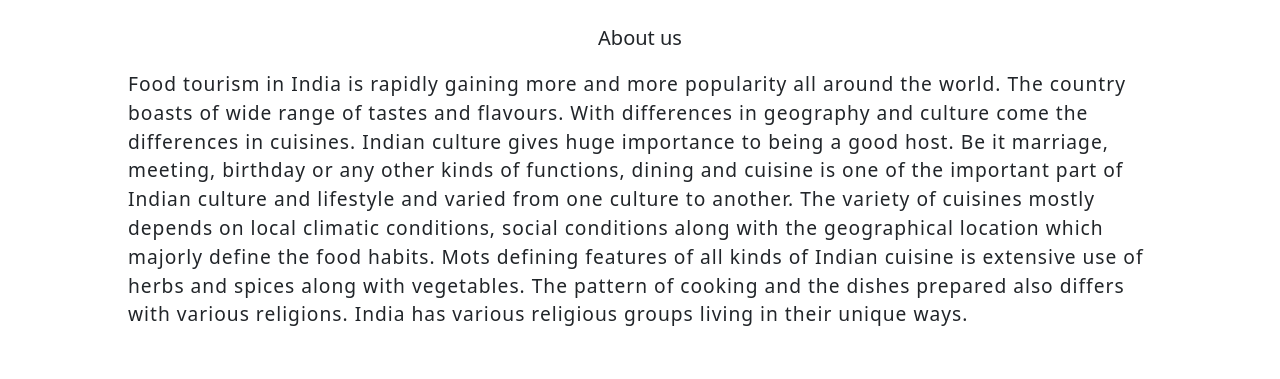
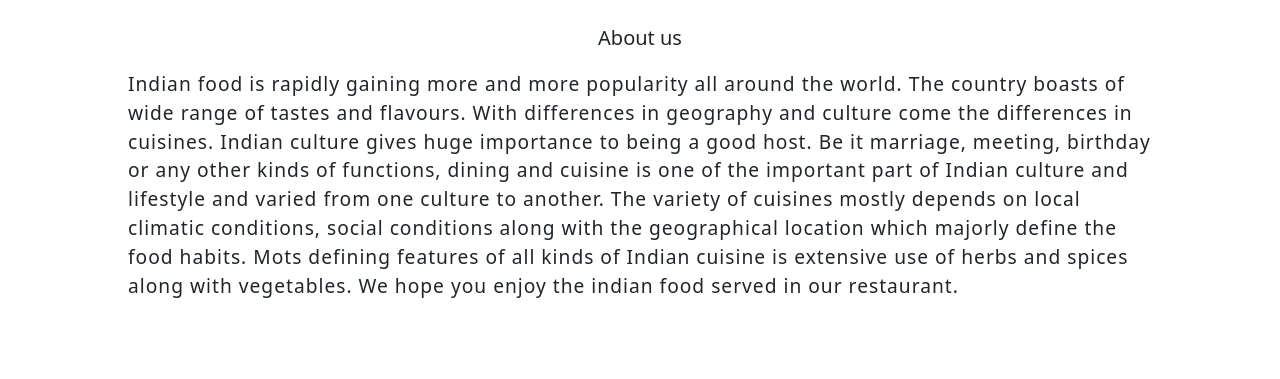
Before and after one commit to eri-she/FE17-CR3-Ericka, an Angular app: page /about in a window 1280 px wide. Shown: the part 315-694 px from the top of the page. Built offline with nearby package versions, Linux system fonts and the light colour scheme.

Commit message:
last  details

```diff
--- a/src/app/about-us/about-us.component.html
+++ b/src/app/about-us/about-us.component.html
@@ -6,19 +6,18 @@
   <div>
     <h5 class="title">About us</h5>
     <p class="text mb-5">
-      Food tourism in India is rapidly gaining more and more popularity all
-      around the world. The country boasts of wide range of tastes and flavours.
-      With differences in geography and culture come the differences in
-      cuisines. Indian culture gives huge importance to being a good host. Be it
-      marriage, meeting, birthday or any other kinds of functions, dining and
-      cuisine is one of the important part of Indian culture and lifestyle and
-      varied from one culture to another. The variety of cuisines mostly depends
-      on local climatic conditions, social conditions along with the
-      geographical location which majorly define the food habits. Mots defining
-      features of all kinds of Indian cuisine is extensive use of herbs and
-      spices along with vegetables. The pattern of cooking and the dishes
-      prepared also differs with various religions. India has various religious
-      groups living in their unique ways.
+      Indian food is rapidly gaining more and more popularity all around the
+      world. The country boasts of wide range of tastes and flavours. With
+      differences in geography and culture come the differences in cuisines.
+      Indian culture gives huge importance to being a good host. Be it marriage,
+      meeting, birthday or any other kinds of functions, dining and cuisine is
+      one of the important part of Indian culture and lifestyle and varied from
+      one culture to another. The variety of cuisines mostly depends on local
+      climatic conditions, social conditions along with the geographical
+      location which majorly define the food habits. Mots defining features of
+      all kinds of Indian cuisine is extensive use of herbs and spices along
+      with vegetables. We hope you enjoy the indian food served in our
+      restaurant.
     </p>
   </div>
 </div>
--- a/src/app/products/products.ts
+++ b/src/app/products/products.ts
@@ -20,7 +20,7 @@ export const products = [
     price: 12,
     image: `https://cdn.pixabay.com/photo/2017/01/16/17/45/pancake-1984716_960_720.jpg`,
     description:
-      'A pancake is a thin, flat, circular piece of cooked batter made from milk, flour, and egg',
+      'A pancake is a thin, flat, circular piece of cooked batter made from milk, flour, and egg. In our Restaurant we serve them with fruits and maple',
     availability: true,
   },
   {
@@ -49,7 +49,8 @@ export const products = [
     name: 'Breakfast',
     price: 9,
     image: `https://cdn.pixabay.com/photo/2016/11/06/23/31/breakfast-1804457_960_720.jpg`,
-    description: 'A creamy dessert of espresso-soaked ladyfingers ',
+    description:
+      'As we all know, breakfast is the most important meal of the day - so why not make it delicious!, try our toasts ',
     availability: true,
   },
   {
@@ -72,7 +73,7 @@ export const products = [
     price: 9,
     image: `https://cdn.pixabay.com/photo/2016/11/06/23/31/breakfast-1804457_960_720.jpg`,
     description:
-      'As we all know, breakfast is the most important meal of the day - so why not make it delicious!',
+      'As we all know, breakfast is the most important meal of the day - so why not make it delicious!, try our toasts',
     availability: true,
   },
 ];
```
